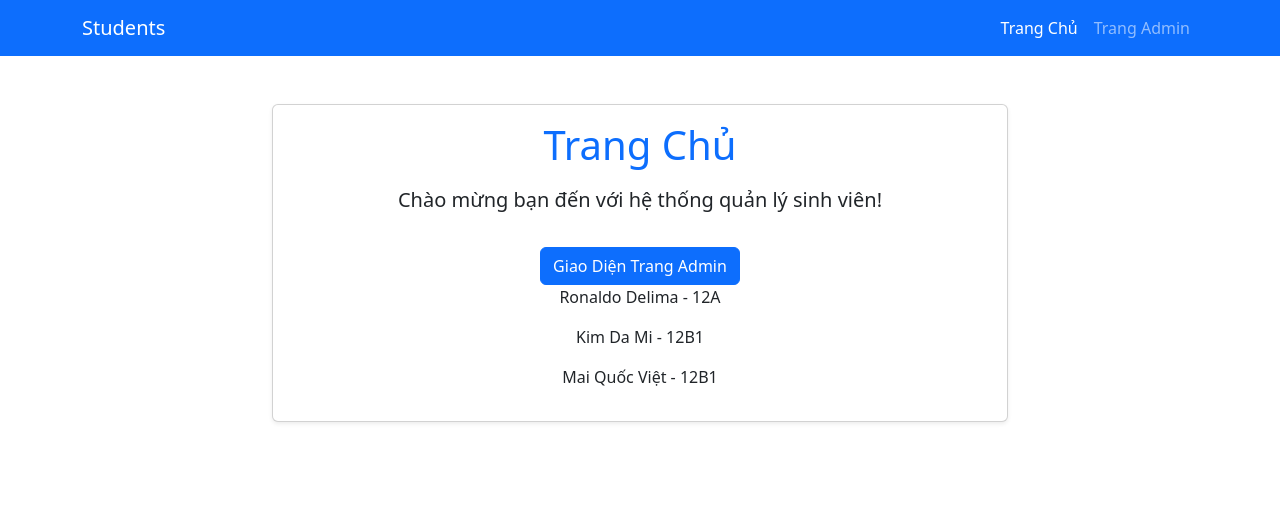
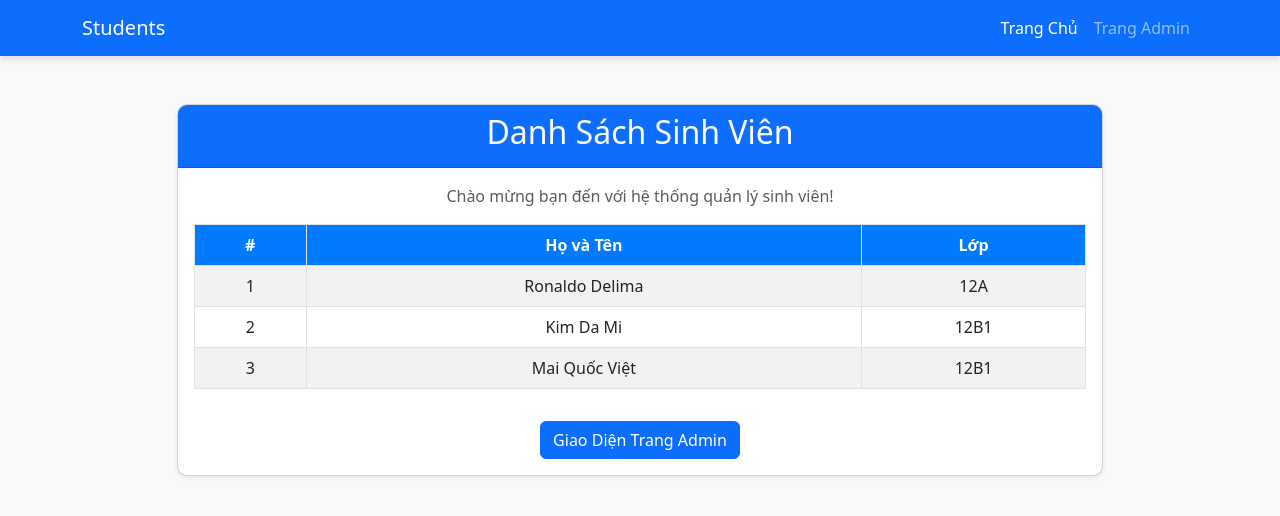
Before and after one commit to maiviet283/my_app, a Django app: page / in a window 1280 px wide. Shown: the top 516 px of the page. Run offline with Django 5.2, Linux system fonts and the light colour scheme; data comes from the database, SQL or seed files in the repository; both versions use the stored data as it was after the commit.

Commit message:
update page 404

```diff
--- a/my_super_project2/urls.py
+++ b/my_super_project2/urls.py
@@ -20,8 +20,10 @@ from django.conf import settings
 from django.conf.urls.static import static
 from students import views
 
+handler404 = views.custom_404_view
+
 urlpatterns = [
     path('admin/', admin.site.urls),
     path('students/', include('students.urls')),
-    path('', views.index, name='students-index')
+    path('', views.index, name='students-index'),
 ] + static(settings.MEDIA_URL, document_root=settings.MEDIA_ROOT)
--- a/students/templates/students/index.html
+++ b/students/templates/students/index.html
@@ -4,6 +4,22 @@
     <title>Students</title>
     <!-- Bootstrap CSS -->
     <link href="https://cdn.jsdelivr.net/npm/bootstrap@5.3.0/dist/css/bootstrap.min.css" rel="stylesheet">
+    <style>
+        body {
+            background-color: #f8f9fa;
+        }
+        .navbar {
+            box-shadow: 0 4px 6px rgba(0, 0, 0, 0.1);
+        }
+        .card {
+            border-radius: 10px;
+            overflow: hidden;
+        }
+        .table th {
+            background-color: #007bff;
+            color: white;
+        }
+    </style>
 {% endblock head %}
 
 {% block body %}
@@ -30,22 +46,44 @@
     <!-- Main Content -->
     <div class="container mt-5">
         <div class="row justify-content-center">
-            <div class="col-md-8">
+            <div class="col-md-10">
                 <div class="card shadow-sm">
-                    <div class="card-body text-center">
-                        <h1 class="mb-3 text-primary">Trang Chủ</h1>
-                        <p class="lead">Chào mừng bạn đến với hệ thống quản lý sinh viên!</p>
-                        <a href="/admin" class="btn btn-primary mt-3">
-                            <i class="bi bi-box-arrow-in-right"></i> Giao Diện Trang Admin
-                        </a>
-                        {% for full_name, student_class in student %}
-                            <p>{{ full_name }} - {{ student_class }}</p>
-                        {% endfor %}
+                    <div class="card-header bg-primary text-white text-center">
+                        <h2>Danh Sách Sinh Viên</h2>
+                    </div>
+                    <div class="card-body">
+                        <p class="text-center text-muted">Chào mừng bạn đến với hệ thống quản lý sinh viên!</p>
+                        <div class="table-responsive">
+                            <table class="table table-bordered table-striped text-center">
+                                <thead>
+                                    <tr>
+                                        <th>#</th>
+                                        <th>Họ và Tên</th>
+                                        <th>Lớp</th>
+                                    </tr>
+                                </thead>
+                                <tbody>
+                                    {% for full_name, student_class in student %}
+                                        <tr>
+                                            <td>{{ forloop.counter }}</td>
+                                            <td>{{ full_name }}</td>
+                                            <td>{{ student_class }}</td>
+                                        </tr>
+                                    {% endfor %}
+                                </tbody>
+                            </table>
+                        </div>
+                        <div class="text-center mt-3">
+                            <a href="/admin" class="btn btn-primary">
+                                <i class="bi bi-box-arrow-in-right"></i> Giao Diện Trang Admin
+                            </a>
+                        </div>
                     </div>
                 </div>
             </div>
         </div>
     </div>
-    <!-- Bootstrap JS (Optional) -->
+
+    <!-- Bootstrap JS -->
     <script src="https://cdn.jsdelivr.net/npm/bootstrap@5.3.0/dist/js/bootstrap.bundle.min.js"></script>
 {% endblock body %}
--- a/students/views.py
+++ b/students/views.py
@@ -15,6 +15,9 @@ def index(request):
     return render(request,'students/index.html',{
         "student": student
     })
+
+def custom_404_view(request, exception):
+    return render(request, "students/404.html", status=404)
 
 class LoginStudent(APIView):
     permission_classes = [AllowAny]
```
Also changed, not shown: students/templates/students/404.html (added, +15 -0 lines), db.sqlite3.
